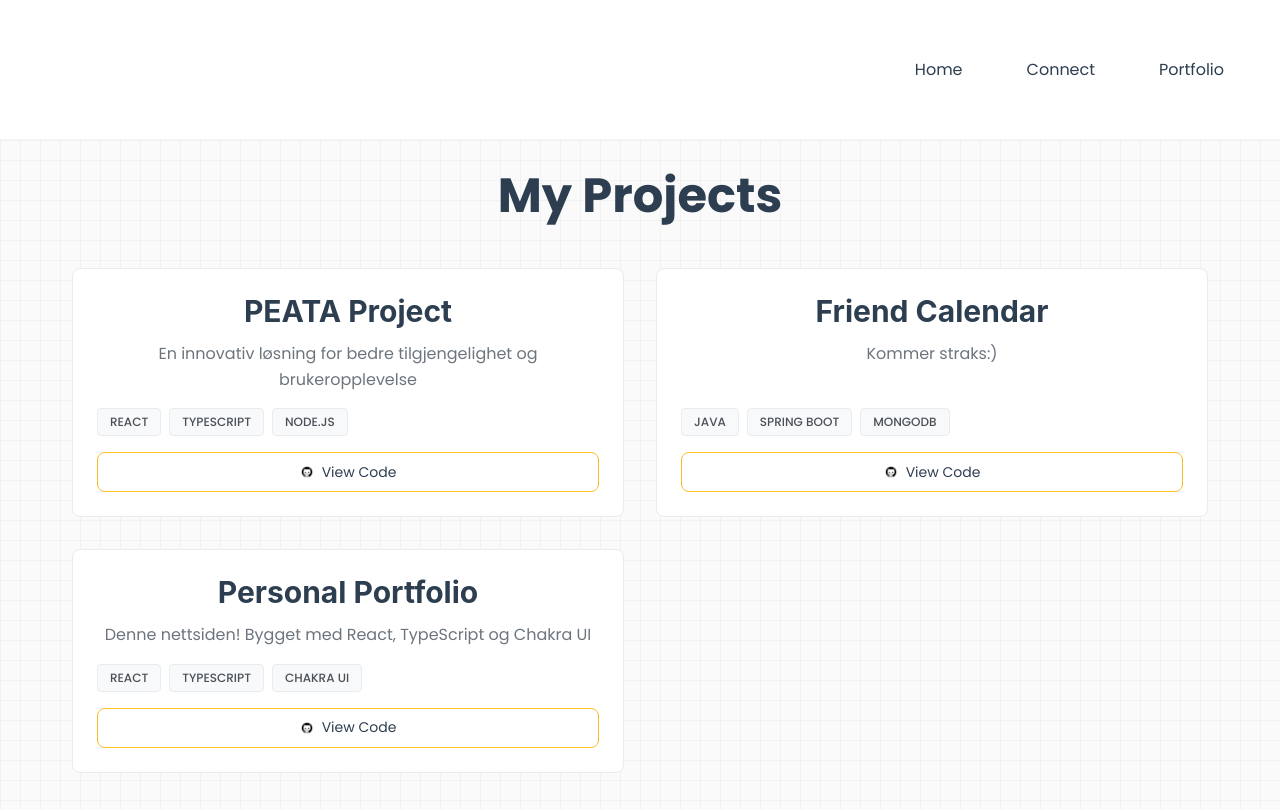
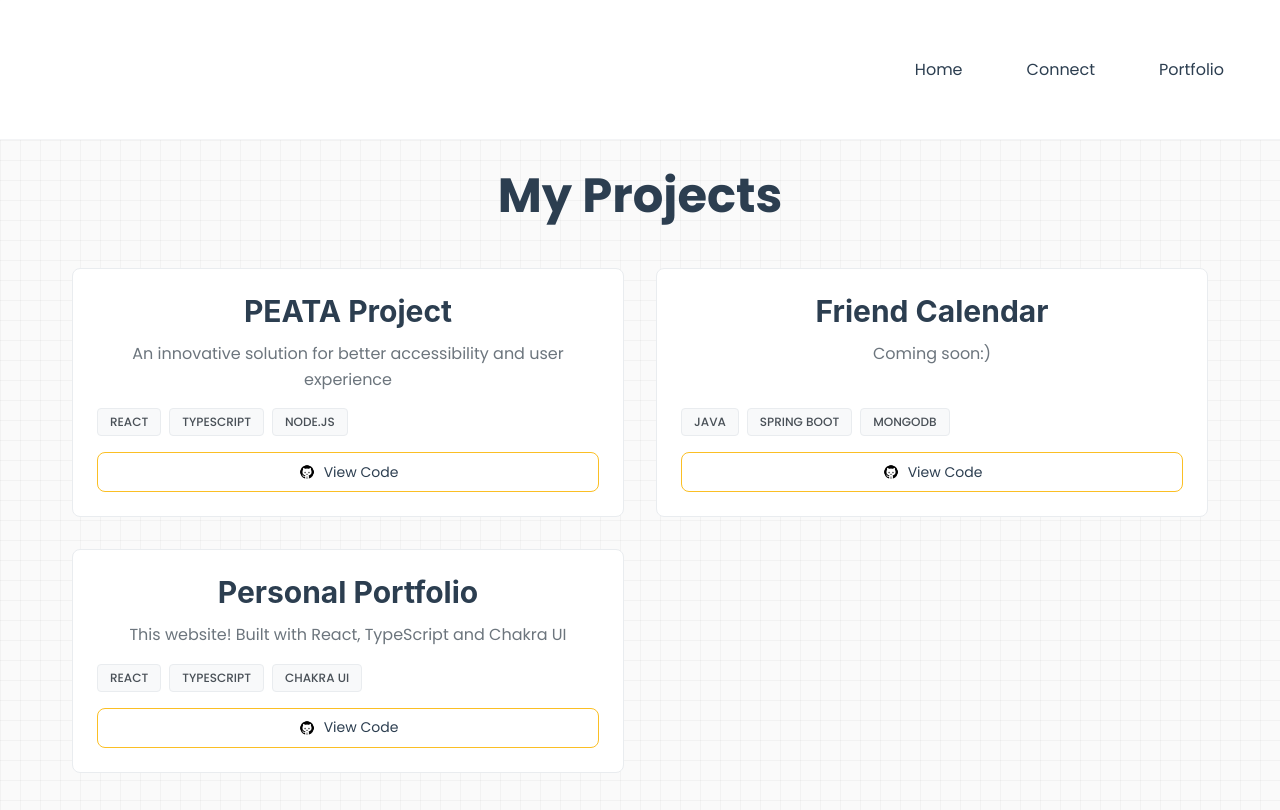
Before and after one commit to Odanostdahl/portfolio, a React (Vite) app: page /portfolio in a window 1280 px wide. Shown: the top 810 px of the page. Built offline with nearby package versions, Linux system fonts and the light colour scheme.

Commit message:
translated the webpage

```diff
--- a/src/AboutMe.tsx
+++ b/src/AboutMe.tsx
@@ -101,8 +101,8 @@ function AboutMe() {
                 pb={0}
                 position="relative"
             >
-                <Heading size="lg" mb={2}>Høyskolen Kristiania</Heading>
-                <Text>Bachelor i informasjonsteknologi – programmering</Text>
+                <Heading size="lg" mb={2}>Kristiania University College</Heading>
+                <Text>Bachelor in Information Technology – Programming</Text>
                 <Text>2023–2026</Text>
 
                 <Box w="100%" overflow="hidden" lineHeight={0} mb="0" mt="0">
--- a/src/Portfolio.tsx
+++ b/src/Portfolio.tsx
@@ -15,19 +15,19 @@ function Portfolio() {
     const projects = [
         {
             title: "PEATA Project",
-            description: "En innovativ løsning for bedre tilgjengelighet og brukeropplevelse",
+            description: "An innovative solution for better accessibility and user experience",
             tech: ["React", "TypeScript", "Node.js"],
             github: "https://github.com/amalie246/PEATA"
         },
         {
             title: "Friend Calendar",
-            description: "Kommer straks:)",
+            description: "Coming soon:)",
             tech: ["Java", "Spring Boot", "MongoDB"],
             github: "https://github.com/your-username/event-system"
         },
         {
             title: "Personal Portfolio",
-            description: "Denne nettsiden! Bygget med React, TypeScript og Chakra UI",
+            description: "This website! Built with React, TypeScript and Chakra UI",
             tech: ["React", "TypeScript", "Chakra UI"],
             github: "https://github.com/Odanostdahl/portfolio"
         }
@@ -107,7 +107,7 @@ function Portfolio() {
                                     borderColor: "#f59e0b"
                                 }}
                                 transition="all 0.2s ease"
-                                leftIcon={<Image src={github} alt="GitHub" boxSize="14px" />}
+                                leftIcon={<Image src={github} alt="GitHub" boxSize="18px" />}
                             >
                                 View Code
                             </Button>
```
